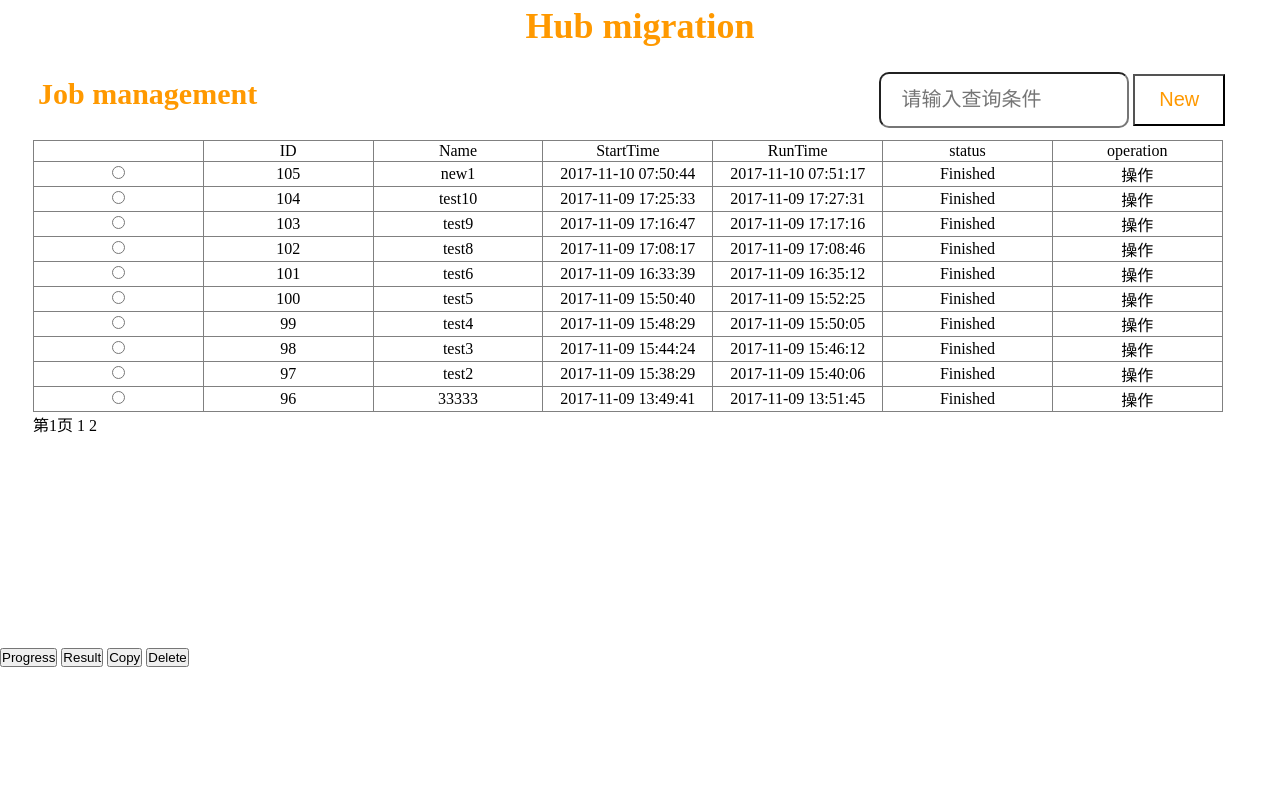
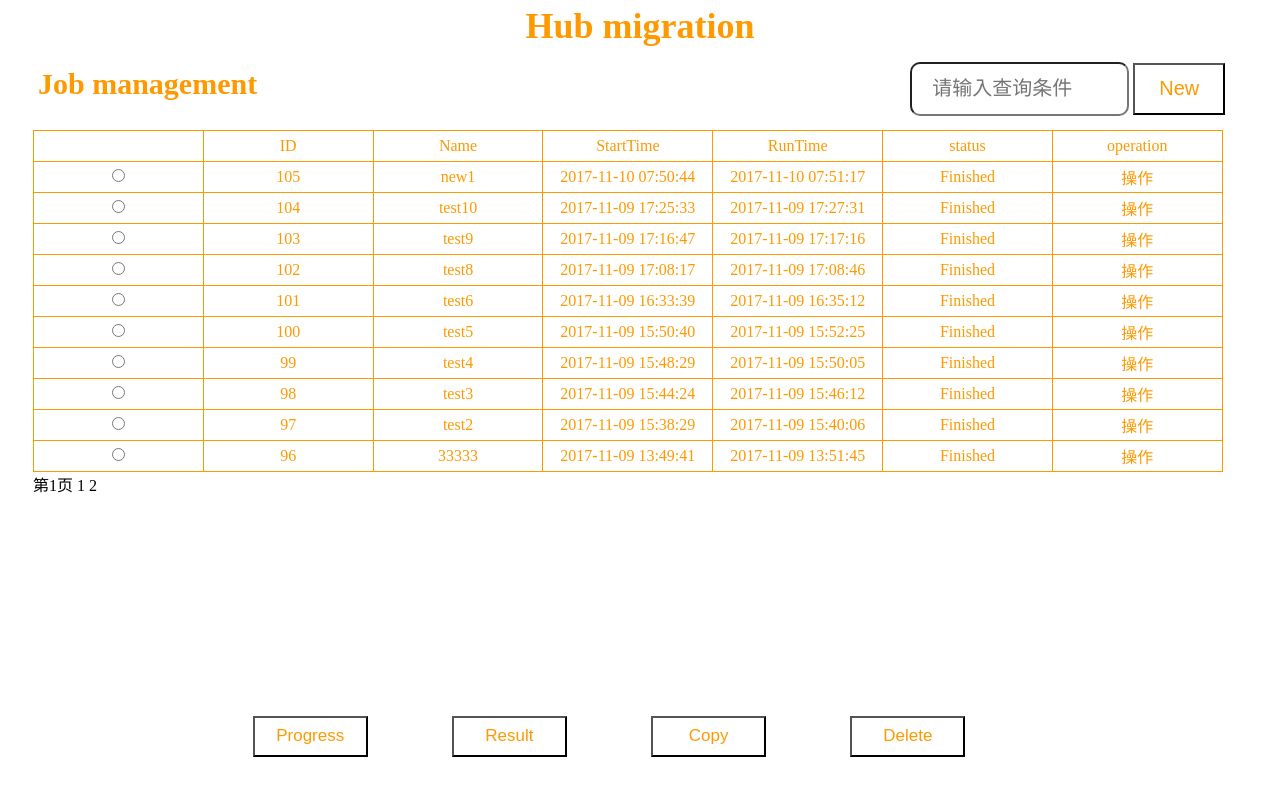
Before and after one commit to DentonWei/hub, a Django app: page /hub_migrate/index.html in a window 1280 px wide. Run offline with Django 3.2, Linux system fonts and the light colour scheme; data comes from the database, SQL or seed files in the repository.

Commit message:
version 0.3.1 更新工程static文件

```diff
--- a/static/hub_migrate/css/index.css
+++ b/static/hub_migrate/css/index.css
@@ -6,7 +6,7 @@
     font-size: 36px;
     color: #ff9900;
     text-align: center;
-    font-family: "微软雅黑";
+    font-family: "寰蒋闆呴粦";
 }
 .container{width: 100%;height: 90%;}
 .container .left,.right{
@@ -28,8 +28,8 @@ h2.title1{
     padding: 5px;
 }
 .right input{
-    width: 32%;
-    height: 90%;
+    width: 28%;
+    height: 86%;
     color: #ff9900;
     font-size: 20px;
     border-radius: 10px;
@@ -45,18 +45,34 @@ h2.title1{
 .container .creatTable{
     margin: 10px 33px;
     height: 80%;
-    /*overflow-y: scroll;*/
+    clear: both;
+    overflow-y: auto;
 }
 .container .creatTable table{
     width: 98%;
-    /*height: 100%;*/
     text-align: center;
+    color: #ff9900;
+    border: 1px solid #ff9900;
 }
 .container .creatTable table tr{
     width:100% ;
-
+    /*height: 30px;*/
 }
-.container .creatTable table tr td{
+.container .creatTable table td{
     width: 10%;
-    height:20px;
+    height:30px;
 }
+.container .functionList{
+    width: 90%;
+    height: 8%;
+    margin: 0 33px;
+    text-align: center;
+}
+.container .functionList button{
+    margin: 0px 40px;
+    width: 10%;
+    height: 72%;
+    color: #ff9900;
+    font-size: 17px;
+    background-color: transparent;
+}
```
Also changed, not shown: static/hub_migrate/css/progress.css (added, +24 -0 lines), static/hub_migrate/js/new.js (+8 -6 lines).
